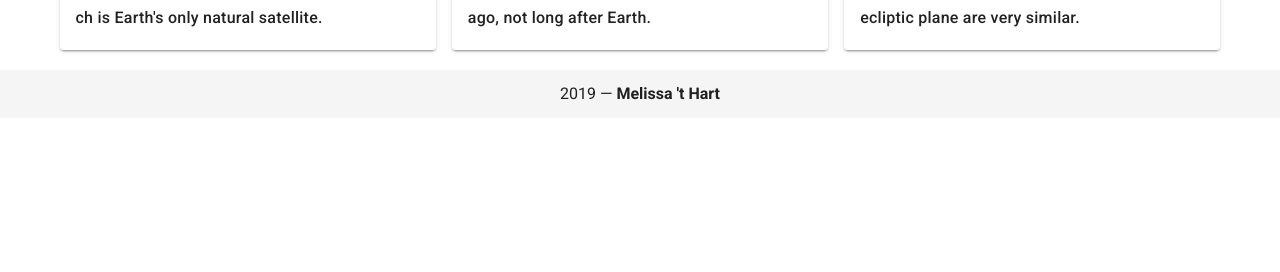
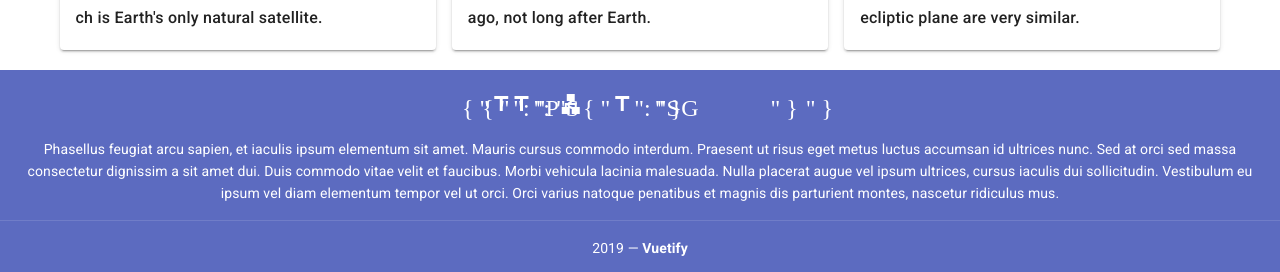
Before and after one commit to MelissaDTH/Space-Oddity, a Vue app: page / in a window 1280 px wide. Shown: the part 2176-2448 px from the top of the page. Before the commit the page ends 2294 px from the top, so only its background shows below. Built offline with nearby package versions, Linux system fonts and the light colour scheme.

Commit message:
changed default speed snake game to 200

```diff
--- a/src/components/Footer.vue
+++ b/src/components/Footer.vue
@@ -1,7 +1,48 @@
 <template>
-  <v-footer padless>
-    <v-col class="text-center" cols="12">
-      {{ new Date().getFullYear() }} — <strong>Melissa 't Hart</strong>
-    </v-col>
+  <v-footer
+    dark
+    padless
+  >
+    <v-card
+      flat
+      tile
+      class="indigo lighten-1 white--text text-center"
+    >
+      <v-card-text>
+        <v-btn
+          v-for="icon in icons"
+          :key="icon"
+          class="mx-4 white--text"
+          icon
+        >
+          <v-icon size="24px">{{ icon }}</v-icon>
+        </v-btn>
+      </v-card-text>
+
+      <v-card-text class="white--text pt-0">
+        Phasellus feugiat arcu sapien, et iaculis ipsum elementum sit amet. Mauris cursus commodo interdum. Praesent ut risus eget metus luctus accumsan id ultrices nunc. Sed at orci sed massa consectetur dignissim a sit amet dui. Duis commodo vitae velit et faucibus. Morbi vehicula lacinia malesuada. Nulla placerat augue vel ipsum ultrices, cursus iaculis dui sollicitudin. Vestibulum eu ipsum vel diam elementum tempor vel ut orci. Orci varius natoque penatibus et magnis dis parturient montes, nascetur ridiculus mus.
+      </v-card-text>
+
+      <v-divider></v-divider>
+
+      <v-card-text class="white--text">
+        {{ new Date().getFullYear() }} — <strong>Vuetify</strong>
+      </v-card-text>
+    </v-card>
   </v-footer>
 </template>
+
+<script>
+export default {
+  name: 'Footer',
+  data() {
+    return {
+      icons: [
+        { title: 'Planets' },
+        { title: 'Space Game' },
+        { title: 'Sign up' }
+      ]
+    };
+  }
+};
+</script>
--- a/src/constants.js
+++ b/src/constants.js
@@ -1,3 +1,3 @@
 export const SCORE_COST = 5;
-export const DEFAULT_SPEED = 150;
+export const DEFAULT_SPEED = 200;
 export const SPEED_GRADE_VALUE = 15;
```
